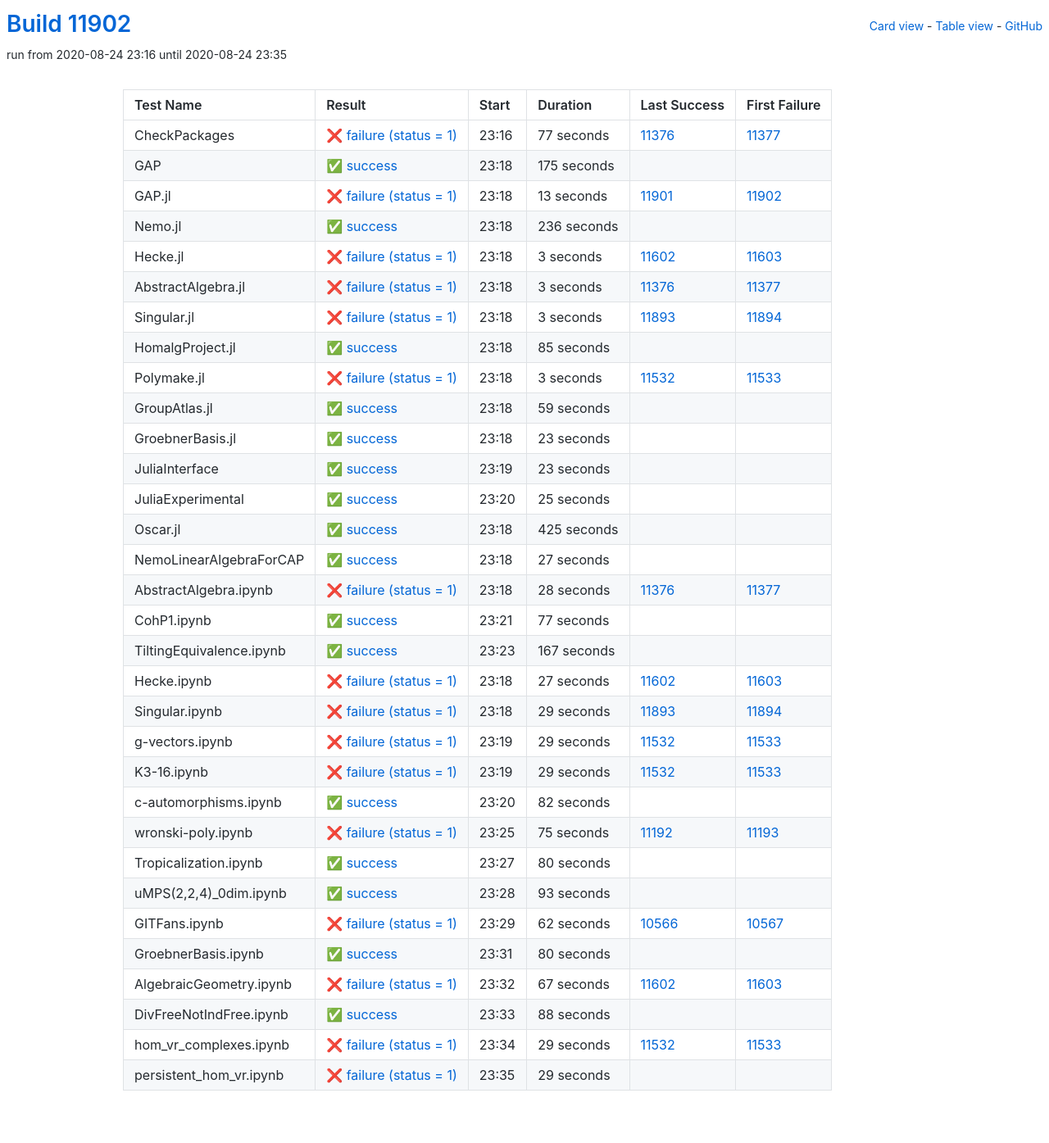
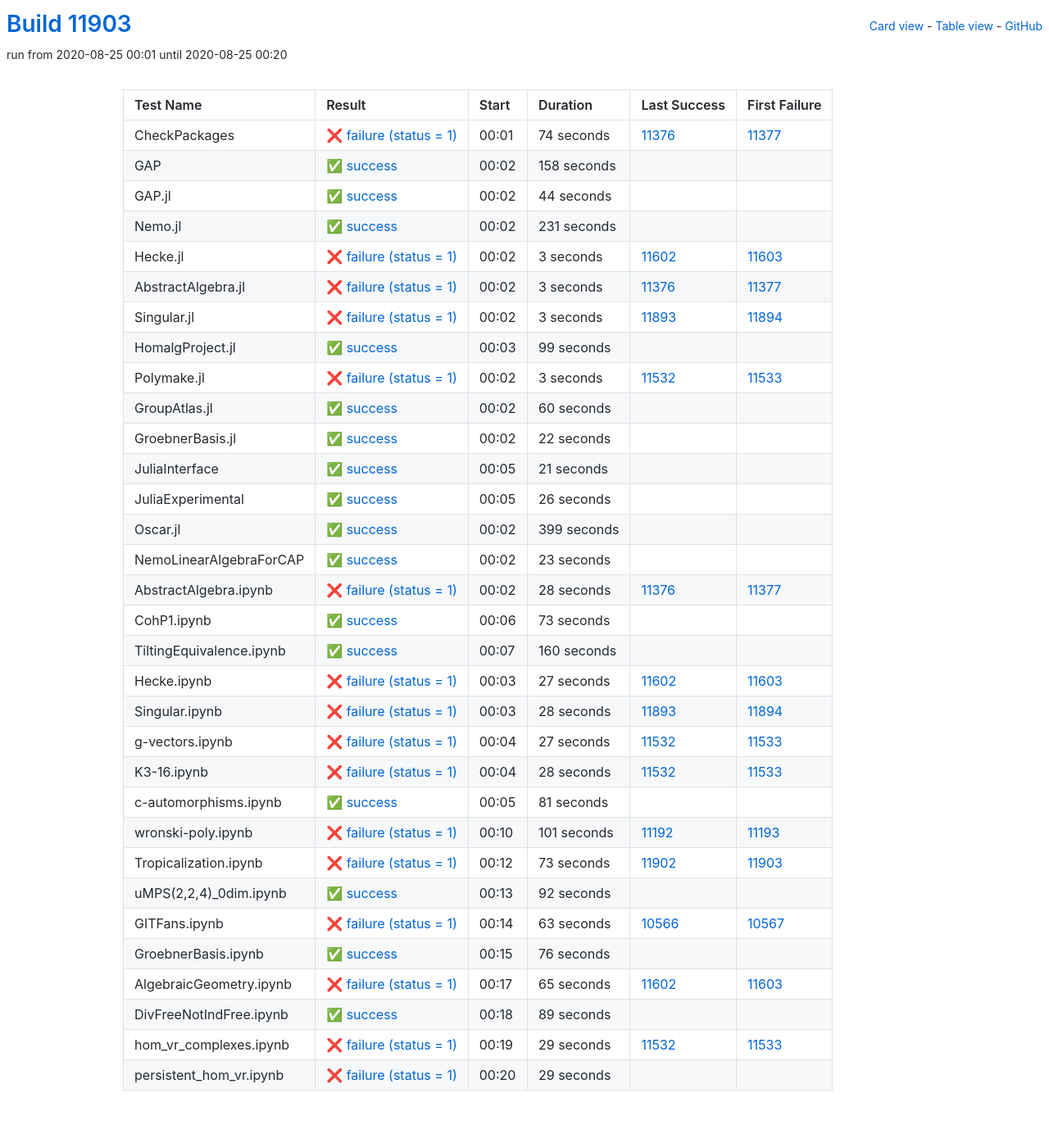
Before and after one commit to oscar-system/oscar-ci-status, a Jekyll site: the page built from table.html, in a window 1280 px wide. Shown: the whole page at 82% size. Built offline with Jekyll 4.4.1, drawn with Linux system fonts in a browser that asks for light colours.

Commit message:
Build #11903

```diff
--- a/_data/ci.yml
+++ b/_data/ci.yml
@@ -1,6 +1,6 @@
 ---
-build: 11902
-build_url: https://oscarci.mathematik.uni-kl.de/job/oscar/11902/
+build: 11903
+build_url: https://oscarci.mathematik.uni-kl.de/job/oscar/11903/
 job: oscar
 organization: oscar-system
 repo: oscar-ci-status
@@ -8,56 +8,56 @@
 tests:
 - name: CheckPackages
   id: checkpackages
-  log: https://oscarci.mathematik.uni-kl.de/job/oscar/11902/artifact/logs/build-11902/CheckPackages.log
-  start: 2020-08-24 23:16
+  log: https://oscarci.mathematik.uni-kl.de/job/oscar/11903/artifact/logs/build-11903/CheckPackages.log
+  start: 2020-08-25 00:01
   success: false
   exitcode: 1
   status: failure
-  duration: 77
+  duration: 74
   last_success: 11376
   last_success_url: https://oscarci.mathematik.uni-kl.de/job/oscar/11376/
   first_failure: 11377
   first_failure_url: https://oscarci.mathematik.uni-kl.de/job/oscar/11377/
 - name: GAP
   id: gap
-  log: https://oscarci.mathematik.uni-kl.de/job/oscar/11902/artifact/logs/build-11902/GAP.log
-  start: 2020-08-24 23:18
+  log: https://oscarci.mathematik.uni-kl.de/job/oscar/11903/artifact/logs/build-11903/GAP.log
+  start: 2020-08-25 00:02
   success: true
   exitcode: 0
   status: success
-  duration: 175
+  duration: 158
   last_success: false
   last_success_url:
   first_failure: false
   first_failure_url:
 - name: GAP.jl
   id: gap-jl
-  log: https://oscarci.mathematik.uni-kl.de/job/oscar/11902/artifact/logs/build-11902/GAP.jl.log
-  start: 2020-08-24 23:18
-  success: false
-  exitcode: 1
-  status: failure
-  duration: 13
-  last_success: 11901
-  last_success_url: https://oscarci.mathematik.uni-kl.de/job/oscar/11901/
-  first_failure: 11902
-  first_failure_url: https://oscarci.mathematik.uni-kl.de/job/oscar/11902/
-- name: Nemo.jl
-  id: nemo-jl
-  log: https://oscarci.mathematik.uni-kl.de/job/oscar/11902/artifact/logs/build-11902/Nemo.jl.log
-  start: 2020-08-24 23:18
+  log: https://oscarci.mathematik.uni-kl.de/job/oscar/11903/artifact/logs/build-11903/GAP.jl.log
+  start: 2020-08-25 00:02
   success: true
   exitcode: 0
   status: success
-  duration: 236
+  duration: 44
+  last_success: false
+  last_success_url:
+  first_failure: false
+  first_failure_url:
+- name: Nemo.jl
+  id: nemo-jl
+  log: https://oscarci.mathematik.uni-kl.de/job/oscar/11903/artifact/logs/build-11903/Nemo.jl.log
+  start: 2020-08-25 00:02
+  success: true
+  exitcode: 0
+  status: success
+  duration: 231
   last_success: false
   last_success_url:
   first_failure: false
   first_failure_url:
 - name: Hecke.jl
   id: hecke-jl
-  log: https://oscarci.mathematik.uni-kl.de/job/oscar/11902/artifact/logs/build-11902/Hecke.jl.log
-  start: 2020-08-24 23:18
+  log: https://oscarci.mathematik.uni-kl.de/job/oscar/11903/artifact/logs/build-11903/Hecke.jl.log
+  start: 2020-08-25 00:02
   success: false
   exitcode: 1
   status: failure
@@ -68,8 +68,8 @@
   first_failure_url: https://oscarci.mathematik.uni-kl.de/job/oscar/11603/
 - name: AbstractAlgebra.jl
   id: abstractalgebra-jl
-  log: https://oscarci.mathematik.uni-kl.de/job/oscar/11902/artifact/logs/build-11902/AbstractAlgebra.jl.log
-  start: 2020-08-24 23:18
+  log: https://oscarci.mathematik.uni-kl.de/job/oscar/11903/artifact/logs/build-11903/AbstractAlgebra.jl.log
+  start: 2020-08-25 00:02
   success: false
   exitcode: 1
   status: failure
@@ -80,8 +80,8 @@
   first_failure_url: https://oscarci.mathematik.uni-kl.de/job/oscar/11377/
 - name: Singular.jl
   id: singular-jl
-  log: https://oscarci.mathematik.uni-kl.de/job/oscar/11902/artifact/logs/build-11902/Singular.jl.log
-  start: 2020-08-24 23:18
+  log: https://oscarci.mathematik.uni-kl.de/job/oscar/11903/artifact/logs/build-11903/Singular.jl.log
+  start: 2020-08-25 00:02
   success: false
   exitcode: 1
   status: failure
@@ -92,20 +92,20 @@
   first_failure_url: https://oscarci.mathematik.uni-kl.de/job/oscar/11894/
 - name: HomalgProject.jl
   id: homalgproject-jl
-  log: https://oscarci.mathematik.uni-kl.de/job/oscar/11902/artifact/logs/build-11902/HomalgProject.jl.log
-  start: 2020-08-24 23:18
+  log: https://oscarci.mathematik.uni-kl.de/job/oscar/11903/artifact/logs/build-11903/HomalgProject.jl.log
+  start: 2020-08-25 00:03
   success: true
   exitcode: 0
   status: success
-  duration: 85
+  duration: 99
   last_success: false
   last_success_url:
   first_failure: false
   first_failure_url:
 - name: Polymake.jl
   id: polymake-jl
-  log: https://oscarci.mathematik.uni-kl.de/job/oscar/11902/artifact/logs/build-11902/Polymake.jl.log
-  start: 2020-08-24 23:18
+  log: https://oscarci.mathematik.uni-kl.de/job/oscar/11903/artifact/logs/build-11903/Polymake.jl.log
+  start: 2020-08-25 00:02
   success: false
   exitcode: 1
   status: failure
@@ -116,20 +116,68 @@
   first_failure_url: https://oscarci.mathematik.uni-kl.de/job/oscar/11533/
 - name: GroupAtlas.jl
   id: groupatlas-jl
-  log: https://oscarci.mathematik.uni-kl.de/job/oscar/11902/artifact/logs/build-11902/GroupAtlas.jl.log
-  start: 2020-08-24 23:18
+  log: https://oscarci.mathematik.uni-kl.de/job/oscar/11903/artifact/logs/build-11903/GroupAtlas.jl.log
+  start: 2020-08-25 00:02
   success: true
   exitcode: 0
   status: success
-  duration: 59
+  duration: 60
   last_success: false
   last_success_url:
   first_failure: false
   first_failure_url:
 - name: GroebnerBasis.jl
   id: groebnerbasis-jl
-  log: https://oscarci.mathematik.uni-kl.de/job/oscar/11902/artifact/logs/build-11902/GroebnerBasis.jl.log
-  start: 2020-08-24 23:18
+  log: https://oscarci.mathematik.uni-kl.de/job/oscar/11903/artifact/logs/build-11903/GroebnerBasis.jl.log
+  start: 2020-08-25 00:02
+  success: true
+  exitcode: 0
+  status: success
+  duration: 22
+  last_success: false
+  last_success_url:
+  first_failure: false
+  first_failure_url:
+- name: JuliaInterface
+  id: juliainterface
+  log: https://oscarci.mathematik.uni-kl.de/job/oscar/11903/artifact/logs/build-11903/JuliaInterface.log
+  start: 2020-08-25 00:05
+  success: true
+  exitcode: 0
+  status: success
+  duration: 21
+  last_success: false
+  last_success_url:
+  first_failure: false
+  first_failure_url:
+- name: JuliaExperimental
+  id: juliaexperimental
+  log: https://oscarci.mathematik.uni-kl.de/job/oscar/11903/artifact/logs/build-11903/JuliaExperimental.log
+  start: 2020-08-25 00:05
+  success: true
+  exitcode: 0
+  status: success
+  duration: 26
+  last_success: false
+  last_success_url:
+  first_failure: false
+  first_failure_url:
+- name: Oscar.jl
+  id: oscar-jl
+  log: https://oscarci.mathematik.uni-kl.de/job/oscar/11903/artifact/logs/build-11903/Oscar.jl.log
+  start: 2020-08-25 00:02
+  success: true
+  exitcode: 0
+  status: success
+  duration: 399
+  last_success: false
+  last_success_url:
+  first_failure: false
+  first_failure_url:
+- name: NemoLinearAlgebraForCAP
+  id: nemolinearalgebraforcap
+  log: https://oscarci.mathematik.uni-kl.de/job/oscar/11903/artifact/logs/build-11903/NemoLinearAlgebraForCAP.log
+  start: 2020-08-25 00:02
   success: true
   exitcode: 0
   status: success
@@ -138,58 +186,10 @@
   last_success_url:
   first_failure: false
   first_failure_url:
-- name: JuliaInterface
-  id: juliainterface
-  log: https://oscarci.mathematik.uni-kl.de/job/oscar/11902/artifact/logs/build-11902/JuliaInterface.log
-  start: 2020-08-24 23:19
-  success: true
-  exitcode: 0
-  status: success
-  duration: 23
-  last_success: false
-  last_success_url:
-  first_failure: false
-  first_failure_url:
-- name: JuliaExperimental
-  id: juliaexperimental
-  log: https://oscarci.mathematik.uni-kl.de/job/oscar/11902/artifact/logs/build-11902/JuliaExperimental.log
-  start: 2020-08-24 23:20
-  success: true
-  exitcode: 0
-  status: success
-  duration: 25
-  last_success: false
-  last_success_url:
-  first_failure: false
-  first_failure_url:
-- name: Oscar.jl
-  id: oscar-jl
-  log: https://oscarci.mathematik.uni-kl.de/job/oscar/11902/artifact/logs/build-11902/Oscar.jl.log
-  start: 2020-08-24 23:18
-  success: true
-  exitcode: 0
-  status: success
-  duration: 425
-  last_success: false
-  last_success_url:
-  first_failure: false
-  first_failure_url:
-- name: NemoLinearAlgebraForCAP
-  id: nemolinearalgebraforcap
-  log: https://oscarci.mathematik.uni-kl.de/job/oscar/11902/artifact/logs/build-11902/NemoLinearAlgebraForCAP.log
-  start: 2020-08-24 23:18
-  success: true
-  exitcode: 0
-  status: success
-  duration: 27
-  last_success: false
-  last_success_url:
-  first_failure: false
-  first_failure_url:
 - name: AbstractAlgebra.ipynb
   id: abstractalgebra-ipynb
-  log: https://oscarci.mathematik.uni-kl.de/job/oscar/11902/artifact/logs/build-11902/AbstractAlgebra.ipynb.log
-  start: 2020-08-24 23:18
+  log: https://oscarci.mathematik.uni-kl.de/job/oscar/11903/artifact/logs/build-11903/AbstractAlgebra.ipynb.log
+  start: 2020-08-25 00:02
   success: false
   exitcode: 1
   status: failure
@@ -200,32 +200,32 @@
   first_failure_url: https://oscarci.mathematik.uni-kl.de/job/oscar/11377/
 - name: CohP1.ipynb
   id: cohp1-ipynb
-  log: https://oscarci.mathematik.uni-kl.de/job/oscar/11902/artifact/logs/build-11902/CohP1.ipynb.log
-  start: 2020-08-24 23:21
+  log: https://oscarci.mathematik.uni-kl.de/job/oscar/11903/artifact/logs/build-11903/CohP1.ipynb.log
+  start: 2020-08-25 00:06
   success: true
   exitcode: 0
   status: success
-  duration: 77
+  duration: 73
   last_success: false
   last_success_url:
   first_failure: false
   first_failure_url:
 - name: TiltingEquivalence.ipynb
   id: tiltingequivalence-ipynb
-  log: https://oscarci.mathematik.uni-kl.de/job/oscar/11902/artifact/logs/build-11902/TiltingEquivalence.ipynb.log
-  start: 2020-08-24 23:23
+  log: https://oscarci.mathematik.uni-kl.de/job/oscar/11903/artifact/logs/build-11903/TiltingEquivalence.ipynb.log
+  start: 2020-08-25 00:07
   success: true
   exitcode: 0
   status: success
-  duration: 167
+  duration: 160
   last_success: false
   last_success_url:
   first_failure: false
   first_failure_url:
 - name: Hecke.ipynb
   id: hecke-ipynb
-  log: https://oscarci.mathematik.uni-kl.de/job/oscar/11902/artifact/logs/build-11902/Hecke.ipynb.log
-  start: 2020-08-24 23:18
+  log: https://oscarci.mathematik.uni-kl.de/job/oscar/11903/artifact/logs/build-11903/Hecke.ipynb.log
+  start: 2020-08-25 00:03
   success: false
   exitcode: 1
   status: failure
@@ -236,140 +236,140 @@
   first_failure_url: https://oscarci.mathematik.uni-kl.de/job/oscar/11603/
 - name: Singular.ipynb
   id: singular-ipynb
-  log: https://oscarci.mathematik.uni-kl.de/job/oscar/11902/artifact/logs/build-11902/Singular.ipynb.log
-  start: 2020-08-24 23:18
+  log: https://oscarci.mathematik.uni-kl.de/job/oscar/11903/artifact/logs/build-11903/Singular.ipynb.log
+  start: 2020-08-25 00:03
   success: false
   exitcode: 1
   status: failure
-  duration: 29
+  duration: 28
   last_success: 11893
   last_success_url: https://oscarci.mathematik.uni-kl.de/job/oscar/11893/
   first_failure: 11894
   first_failure_url: https://oscarci.mathematik.uni-kl.de/job/oscar/11894/
 - name: g-vectors.ipynb
   id: g-vectors-ipynb
-  log: https://oscarci.mathematik.uni-kl.de/job/oscar/11902/artifact/logs/build-11902/g-vectors.ipynb.log
-  start: 2020-08-24 23:19
+  log: https://oscarci.mathematik.uni-kl.de/job/oscar/11903/artifact/logs/build-11903/g-vectors.ipynb.log
+  start: 2020-08-25 00:04
   success: false
   exitcode: 1
   status: failure
-  duration: 29
+  duration: 27
   last_success: 11532
   last_success_url: https://oscarci.mathematik.uni-kl.de/job/oscar/11532/
   first_failure: 11533
   first_failure_url: https://oscarci.mathematik.uni-kl.de/job/oscar/11533/
 - name: K3-16.ipynb
   id: k3-16-ipynb
-  log: https://oscarci.mathematik.uni-kl.de/job/oscar/11902/artifact/logs/build-11902/K3-16.ipynb.log
-  start: 2020-08-24 23:19
+  log: https://oscarci.mathematik.uni-kl.de/job/oscar/11903/artifact/logs/build-11903/K3-16.ipynb.log
+  start: 2020-08-25 00:04
   success: false
   exitcode: 1
   status: failure
-  duration: 29
+  duration: 28
   last_success: 11532
   last_success_url: https://oscarci.mathematik.uni-kl.de/job/oscar/11532/
   first_failure: 11533
   first_failure_url: https://oscarci.mathematik.uni-kl.de/job/oscar/11533/
 - name: c-automorphisms.ipynb
   id: c-automorphisms-ipynb
-  log: https://oscarci.mathematik.uni-kl.de/job/oscar/11902/artifact/logs/build-11902/c-automorphisms.ipynb.log
-  start: 2020-08-24 23:20
+  log: https://oscarci.mathematik.uni-kl.de/job/oscar/11903/artifact/logs/build-11903/c-automorphisms.ipynb.log
+  start: 2020-08-25 00:05
   success: true
   exitcode: 0
   status: success
-  duration: 82
+  duration: 81
   last_success: false
   last_success_url:
   first_failure: false
   first_failure_url:
 - name: wronski-poly.ipynb
   id: wronski-poly-ipynb
-  log: https://oscarci.mathematik.uni-kl.de/job/oscar/11902/artifact/logs/build-11902/wronski-poly.ipynb.log
-  start: 2020-08-24 23:25
+  log: https://oscarci.mathematik.uni-kl.de/job/oscar/11903/artifact/logs/build-11903/wronski-poly.ipynb.log
+  start: 2020-08-25 00:10
   success: false
   exitcode: 1
   status: failure
-  duration: 75
+  duration: 101
   last_success: 11192
   last_success_url: https://oscarci.mathematik.uni-kl.de/job/oscar/11192/
   first_failure: 11193
   first_failure_url: https://oscarci.mathematik.uni-kl.de/job/oscar/11193/
 - name: Tropicalization.ipynb
   id: tropicalization-ipynb
-  log: https://oscarci.mathematik.uni-kl.de/job/oscar/11902/artifact/logs/build-11902/Tropicalization.ipynb.log
-  start: 2020-08-24 23:27
+  log: https://oscarci.mathematik.uni-kl.de/job/oscar/11903/artifact/logs/build-11903/Tropicalization.ipynb.log
+  start: 2020-08-25 00:12
+  success: false
+  exitcode: 1
+  status: failure
+  duration: 73
+  last_success: 11902
+  last_success_url: https://oscarci.mathematik.uni-kl.de/job/oscar/11902/
+  first_failure: 11903
+  first_failure_url: https://oscarci.mathematik.uni-kl.de/job/oscar/11903/
+- name: uMPS(2,2,4)_0dim.ipynb
+  id: umps-2-2-4-0dim-ipynb
+  log: https://oscarci.mathematik.uni-kl.de/job/oscar/11903/artifact/logs/build-11903/uMPS-2-2-4-_0dim.ipynb.log
+  start: 2020-08-25 00:13
   success: true
   exitcode: 0
   status: success
-  duration: 80
-  last_success: false
-  last_success_url:
-  first_failure: false
-  first_failure_url:
-- name: uMPS(2,2,4)_0dim.ipynb
-  id: umps-2-2-4-0dim-ipynb
-  log: https://oscarci.mathematik.uni-kl.de/job/oscar/11902/artifact/logs/build-11902/uMPS-2-2-4-_0dim.ipynb.log
-  start: 2020-08-24 23:28
-  success: true
-  exitcode: 0
-  status: success
-  duration: 93
+  duration: 92
   last_success: false
   last_success_url:
   first_failure: false
   first_failure_url:
 - name: GITFans.ipynb
   id: gitfans-ipynb
-  log: https://oscarci.mathematik.uni-kl.de/job/oscar/11902/artifact/logs/build-11902/GITFans.ipynb.log
-  start: 2020-08-24 23:29
+  log: https://oscarci.mathematik.uni-kl.de/job/oscar/11903/artifact/logs/build-11903/GITFans.ipynb.log
+  start: 2020-08-25 00:14
   success: false
   exitcode: 1
   status: failure
-  duration: 62
+  duration: 63
   last_success: 10566
   last_success_url: https://oscarci.mathematik.uni-kl.de/job/oscar/10566/
   first_failure: 10567
   first_failure_url: https://oscarci.mathematik.uni-kl.de/job/oscar/10567/
 - name: GroebnerBasis.ipynb
   id: groebnerbasis-ipynb
-  log: https://oscarci.mathematik.uni-kl.de/job/oscar/11902/artifact/logs/build-11902/GroebnerBasis.ipynb.log
-  start: 2020-08-24 23:31
+  log: https://oscarci.mathematik.uni-kl.de/job/oscar/11903/artifact/logs/build-11903/GroebnerBasis.ipynb.log
+  start: 2020-08-25 00:15
   success: true
   exitcode: 0
   status: success
-  duration: 80
+  duration: 76
   last_success: false
   last_success_url:
   first_failure: false
   first_failure_url:
 - name: AlgebraicGeometry.ipynb
   id: algebraicgeometry-ipynb
-  log: https://oscarci.mathematik.uni-kl.de/job/oscar/11902/artifact/logs/build-11902/AlgebraicGeometry.ipynb.log
-  start: 2020-08-24 23:32
+  log: https://oscarci.mathematik.uni-kl.de/job/oscar/11903/artifact/logs/build-11903/AlgebraicGeometry.ipynb.log
+  start: 2020-08-25 00:17
   success: false
   exitcode: 1
   status: failure
-  duration: 67
+  duration: 65
   last_success: 11602
   last_success_url: https://oscarci.mathematik.uni-kl.de/job/oscar/11602/
   first_failure: 11603
   first_failure_url: https://oscarci.mathematik.uni-kl.de/job/oscar/11603/
 - name: DivFreeNotIndFree.ipynb
   id: divfreenotindfree-ipynb
-  log: https://oscarci.mathematik.uni-kl.de/job/oscar/11902/artifact/logs/build-11902/DivFreeNotIndFree.ipynb.log
-  start: 2020-08-24 23:33
+  log: https://oscarci.mathematik.uni-kl.de/job/oscar/11903/artifact/logs/build-11903/DivFreeNotIndFree.ipynb.log
+  start: 2020-08-25 00:18
   success: true
   exitcode: 0
   status: success
-  duration: 88
+  duration: 89
   last_success: false
   last_success_url:
   first_failure: false
   first_failure_url:
 - name: hom_vr_complexes.ipynb
   id: hom-vr-complexes-ipynb
-  log: https://oscarci.mathematik.uni-kl.de/job/oscar/11902/artifact/logs/build-11902/hom_vr_complexes.ipynb.log
-  start: 2020-08-24 23:34
+  log: https://oscarci.mathematik.uni-kl.de/job/oscar/11903/artifact/logs/build-11903/hom_vr_complexes.ipynb.log
+  start: 2020-08-25 00:19
   success: false
   exitcode: 1
   status: failure
@@ -380,8 +380,8 @@
   first_failure_url: https://oscarci.mathematik.uni-kl.de/job/oscar/11533/
 - name: persistent_hom_vr.ipynb
   id: persistent-hom-vr-ipynb
-  log: https://oscarci.mathematik.uni-kl.de/job/oscar/11902/artifact/logs/build-11902/persistent_hom_vr.ipynb.log
-  start: 2020-08-24 23:35
+  log: https://oscarci.mathematik.uni-kl.de/job/oscar/11903/artifact/logs/build-11903/persistent_hom_vr.ipynb.log
+  start: 2020-08-25 00:20
   success: false
   exitcode: 1
   status: failure
```
Also changed, not shown: README.md.
